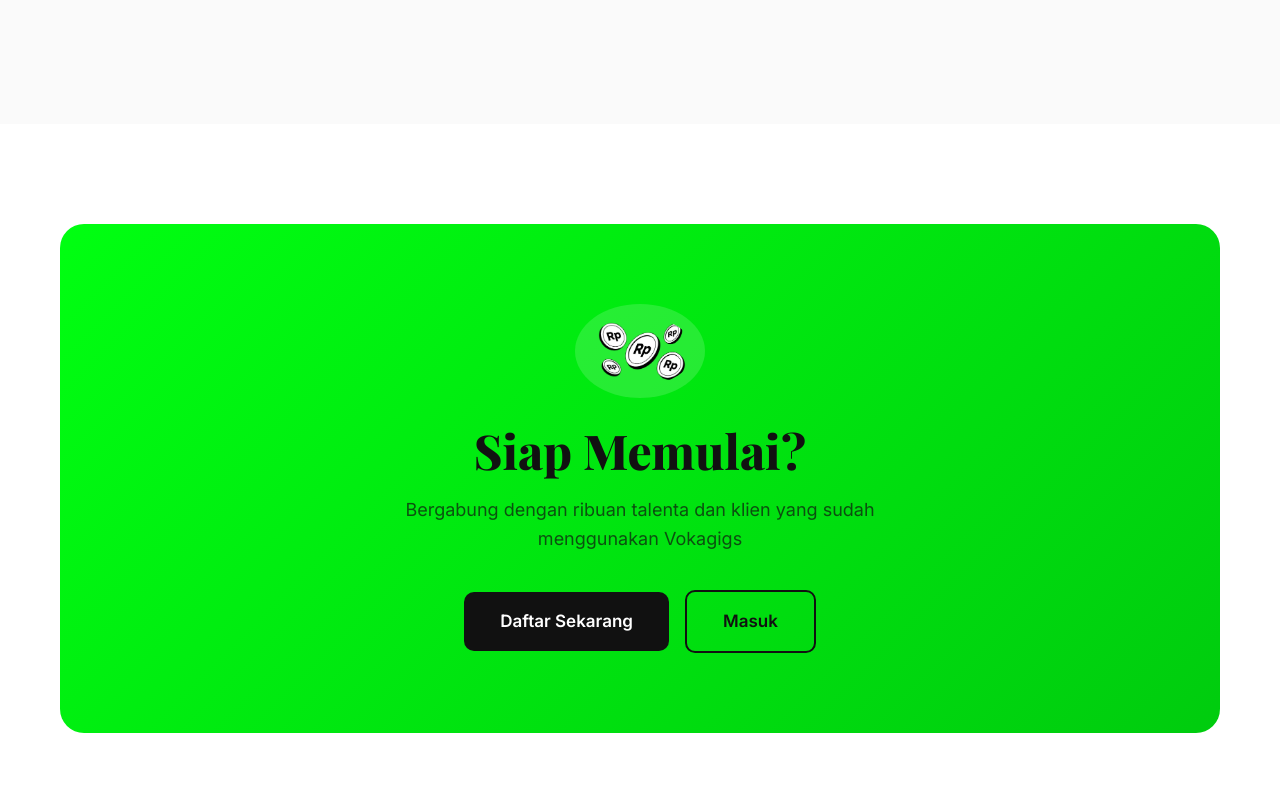
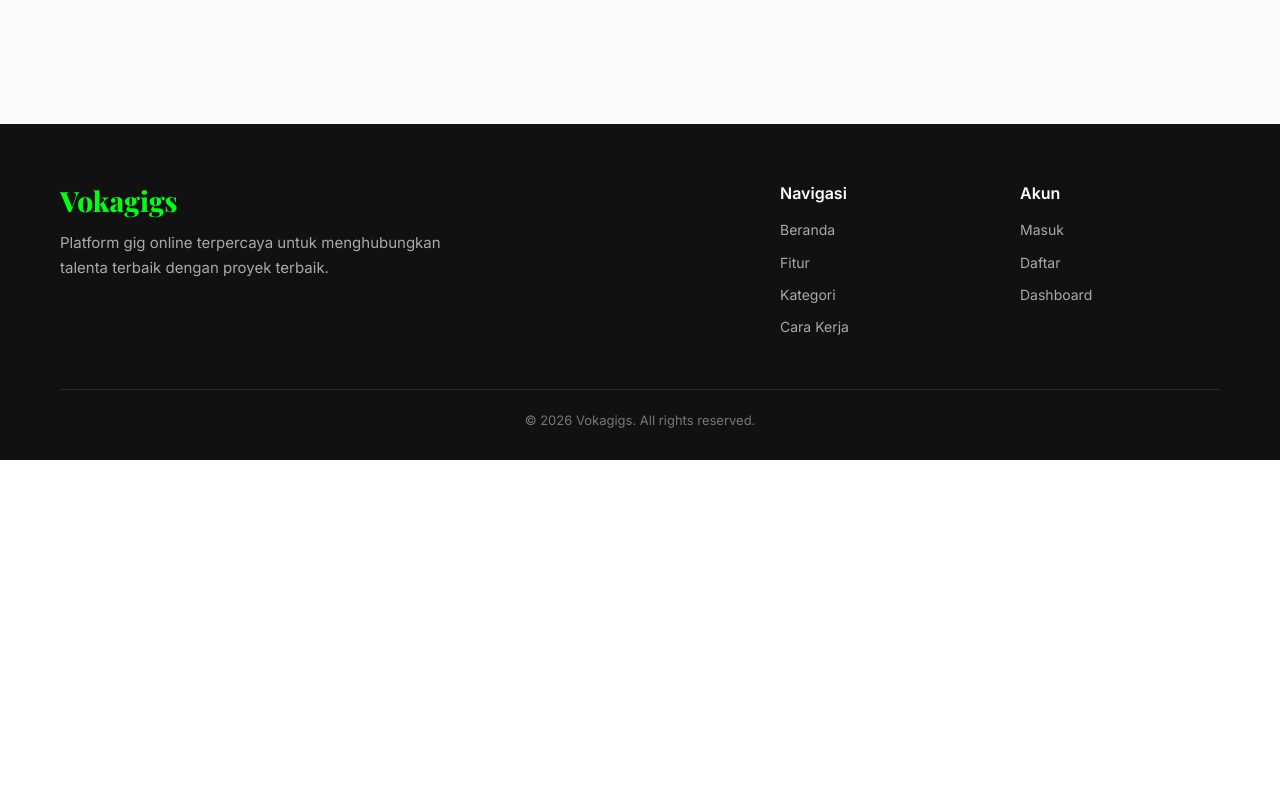
Before and after one commit to SiloKusuma/Vokagigs, a Nuxt app: page / in a window 1280 px wide. Shown: the part 3160-3960 px from the top of the page. After the commit the page ends 3620 px from the top, so only its background shows below. Built offline with nearby package versions, Linux system fonts and the light colour scheme.

Commit message:
fix: remove CTA section from landing page

```diff
--- a/pages/index.vue
+++ b/pages/index.vue
@@ -83,22 +83,6 @@
             <div class="step-number">{{ index + 1 }}</div>
             <h3 class="step-title">{{ step.title }}</h3>
             <p class="step-desc">{{ step.description }}</p>
-          </div>
-        </div>
-      </div>
-    </section>
-
-    <section class="cta-section section">
-      <div class="container">
-        <div class="cta-card">
-          <div class="cta-coin">
-            <img src="/coin.png" alt="Coin" class="coin-img" />
-          </div>
-          <h2 class="cta-title">Siap Memulai?</h2>
-          <p class="cta-text">Bergabung dengan ribuan talenta dan klien yang sudah menggunakan Vokagigs</p>
-          <div class="cta-actions">
-            <NuxtLink to="/login?tab=register" class="btn btn-dark btn-lg">Daftar Sekarang</NuxtLink>
-            <NuxtLink to="/login" class="btn btn-outline btn-lg">Masuk</NuxtLink>
           </div>
         </div>
       </div>
```
Also changed, not shown: static/coin.png (deleted).
